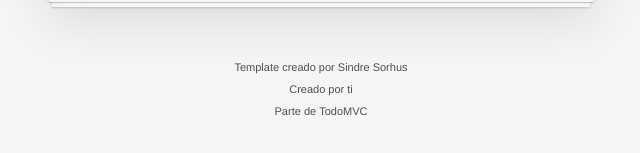
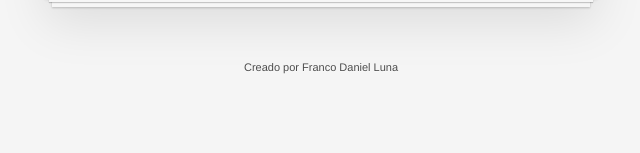
Before and after one commit to FranckLuna/webpack-starter, a website built with webpack: page docs/index.html in a window 1280 px wide. Shown: the part 241-394 px from the top of the page, without its empty margins (319-959 px from the left). Built offline with nearby package versions, Linux system fonts and the light colour scheme.

Commit message:
Update index.html

```diff
--- a/docs/index.html
+++ b/docs/index.html
@@ -58,10 +58,9 @@
 		</section>
 		<footer class="info">
 
-			<p>Template creado por <a href="http://sindresorhus.com">Sindre Sorhus</a></p>
 			<!-- Change this out with your name and url ↓ -->
-			<p>Creado por <a href="http://todomvc.com">ti</a></p>
-			<p>Parte de <a href="http://todomvc.com">TodoMVC</a></p>
+			<p>Creado por <a href="https://www.instagram.com/franckselenator">Franco Daniel Luna</a></p>
+
 		</footer>
 
 
```
